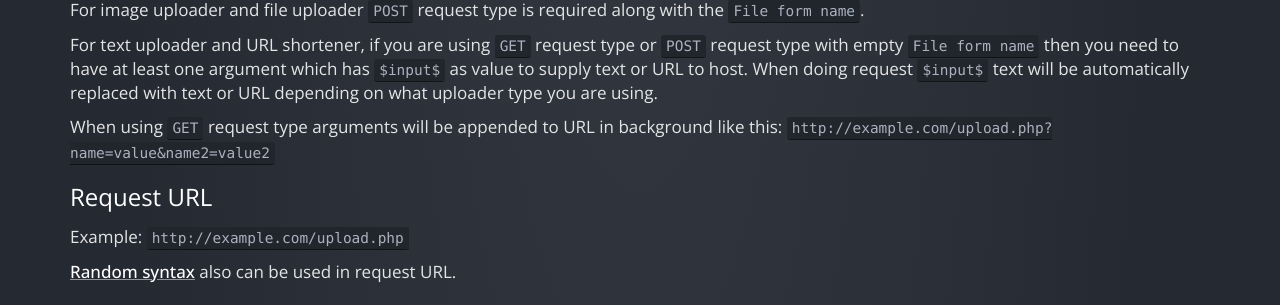
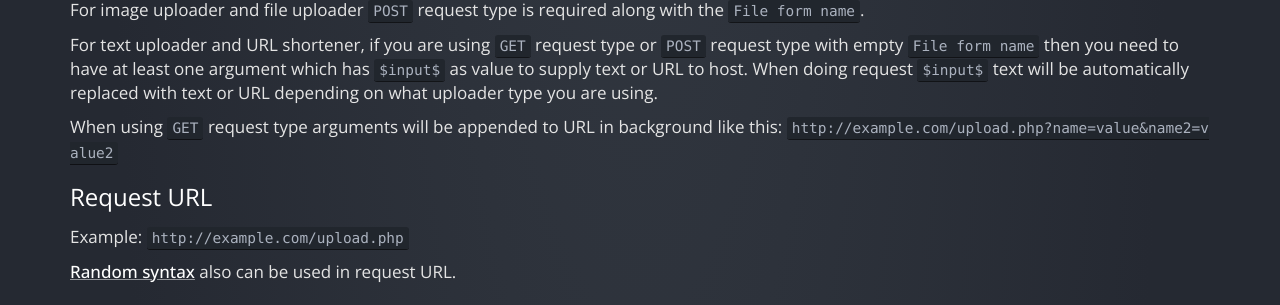
Before and after one commit to ShareX/sharex.github.io, a Jekyll site: the page built from docs/custom-uploader.md, in a window 1280 px wide. Shown: the part 812-1117 px from the top of the page. Built offline with Jekyll 4.4.1, drawn with Linux system fonts in a browser that asks for light colours; nearby versions of some CDN libraries.

Commit message:
Markdown code was not wrapping on urls

```diff
--- a/css/main.scss
+++ b/css/main.scss
@@ -104,6 +104,10 @@ body {
 
     .navbar-header span {
         background-color: rgb(255, 255, 255);
+    }
+
+    .navbar-collapse {
+        box-shadow: none;
     }
 }
 
@@ -598,6 +602,7 @@ footer {
         background-color: #21262d;
         border-radius: 3px;
         box-shadow: 0px 1px 0px rgba(0, 0, 0, 0.6);
+        word-break: break-all;
     }
 
     kbd {
```
